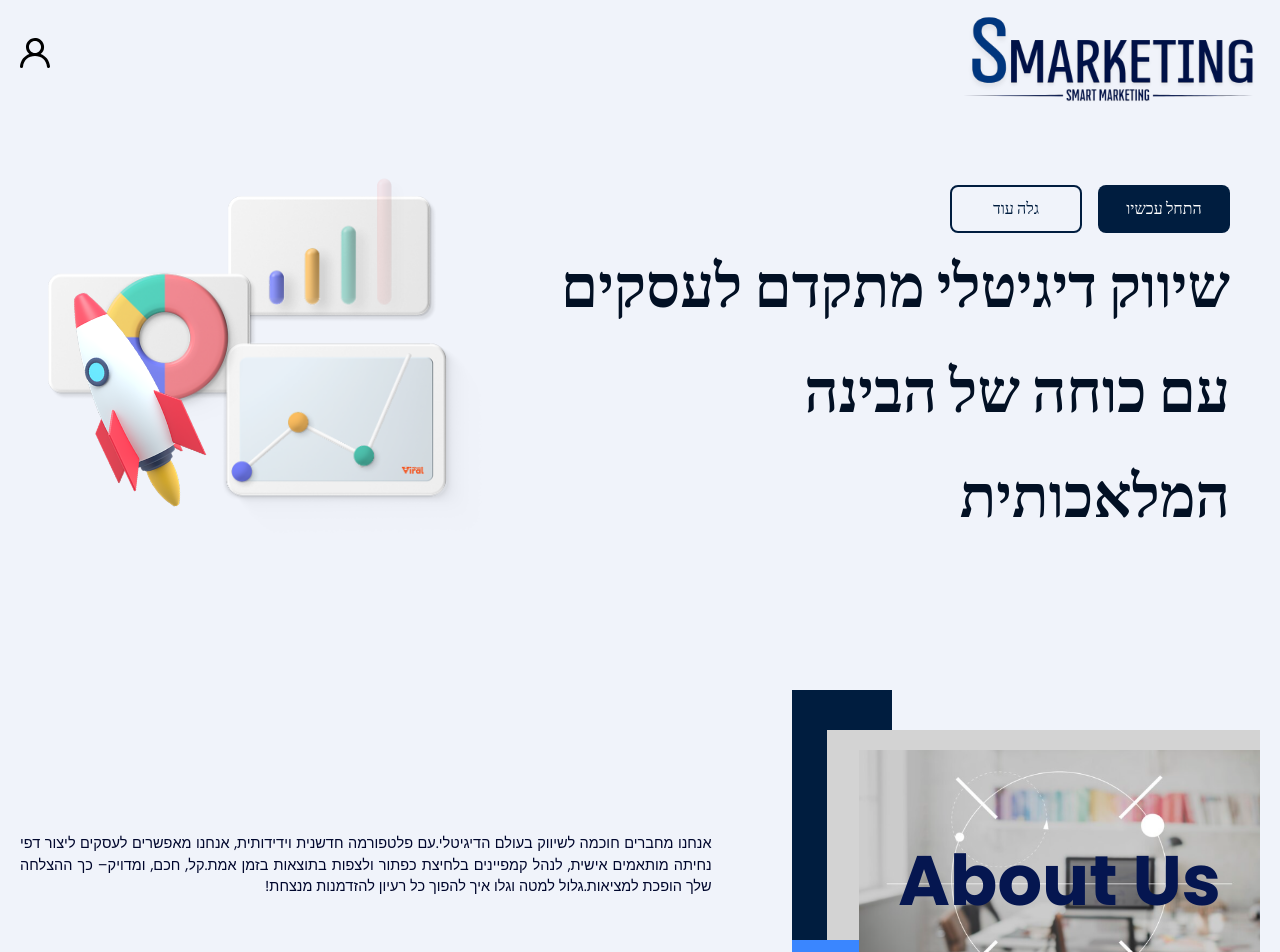
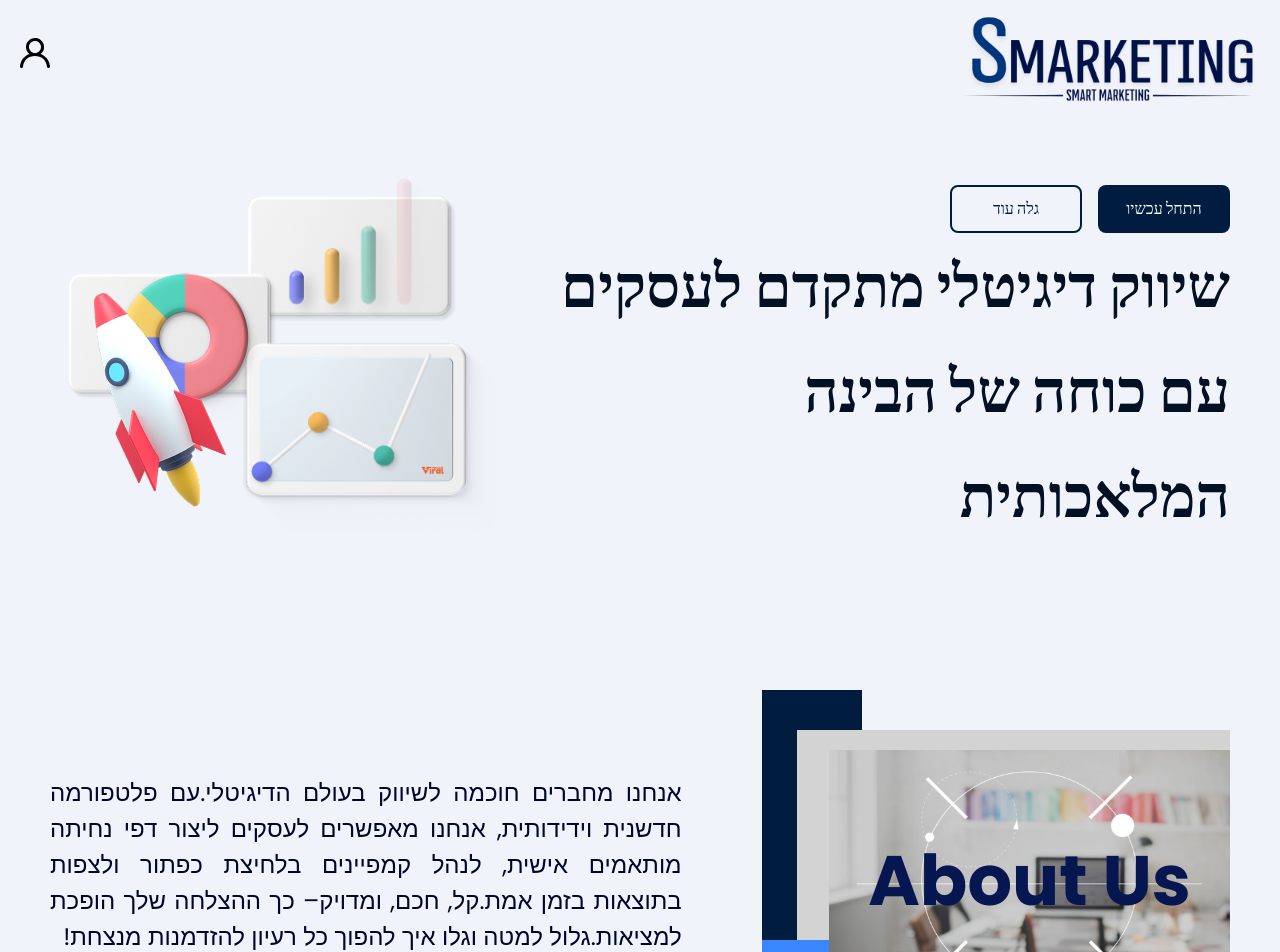
Before and after one commit to AdamBenDavid/Smarketing-Client, a React (Vite) app: page / in a window 1280 px wide. Shown: the top 952 px of the page. Built offline with nearby package versions, Linux system fonts and the light colour scheme.

Commit message:
continue css landing page

```diff
--- a/src/pages/landingPageScreen/Explanations/Explanations.tsx
+++ b/src/pages/landingPageScreen/Explanations/Explanations.tsx
@@ -50,12 +50,12 @@ const styles = {
     alignItems: "center",
     gap: "80px",
     margin: "20px",
-    // marginLeft: "100px",
-    // marginRight: "100px",
+    marginRight: "50px",
+    marginLeft: "50px",
   },
   text: {
     flex: "1",
-    fontSize: "16px",
+    fontSize: "24px",
     color: "#333",
   },
   paragraph: {
@@ -64,6 +64,7 @@ const styles = {
     lineHeight: "1.5",
     direction: "rtl" as const,
     textAlign: "justify" as const,
+    fontSize: "24px",
   },
 };
 
--- a/src/pages/landingPageScreen/Hero Section/HeroSection.tsx
+++ b/src/pages/landingPageScreen/Hero Section/HeroSection.tsx
@@ -13,7 +13,7 @@ const HeroSection: React.FC = () => {
 const styles = {
   container: {
     margin: "0px",
-    width: "100vw",
+    width: "100%",
     display: "flex",
     alignItems: "center",
     justifyContent: "space-between", // מבטיח מרחק בין האלמנטים
--- a/src/pages/landingPageScreen/Second Section/SecondSection.tsx
+++ b/src/pages/landingPageScreen/Second Section/SecondSection.tsx
@@ -56,7 +56,7 @@ const SecondSection: React.FC = () => {
         <MainSentence />
       </div>
 
-      <div style={styles.leftSection}>
+      <div style={styles.leftSection} className="left-section">
         <MainAnimation />
       </div>
     </div>
@@ -71,9 +71,10 @@ const styles = {
     width: "100%",
     padding: "50px",
     paddingTop: "0px",
-    gap: "20px",
+    gap: "10px",
     boxSizing: "border-box" as const,
     margin: "0px",
+    justifyContent: "center",
   },
 
   rightSection: {
@@ -92,10 +93,10 @@ const styles = {
 
   leftSection: {
     display: "flex", // מתאים את גודל ה-div לגודל האנימציה
-    justifyContent: "flex-start", // ממקם את התוכן בצד שמאל
+    justifyContent: "left", // יישור אופקי
     alignItems: "center", // יישור אנכי
     width: "40%", // מצמצם את המקום של החלק השמאלי
-    transform: "translateX(-20px)", // מזיז את החלק השמאלי שמאלה
+    //transform: "translateX(-20px)", // מזיז את החלק השמאלי שמאלה
     boxSizing: "border-box" as const,
   },
 };
```
